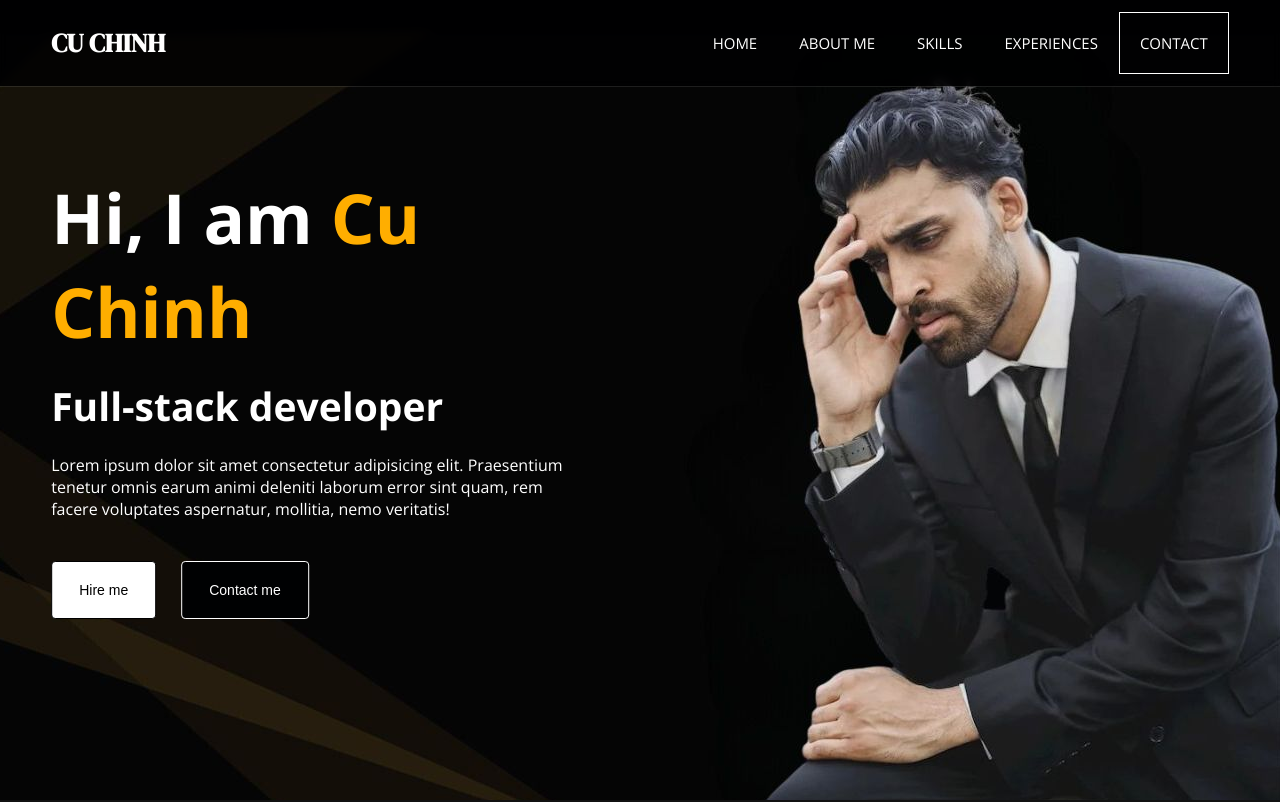
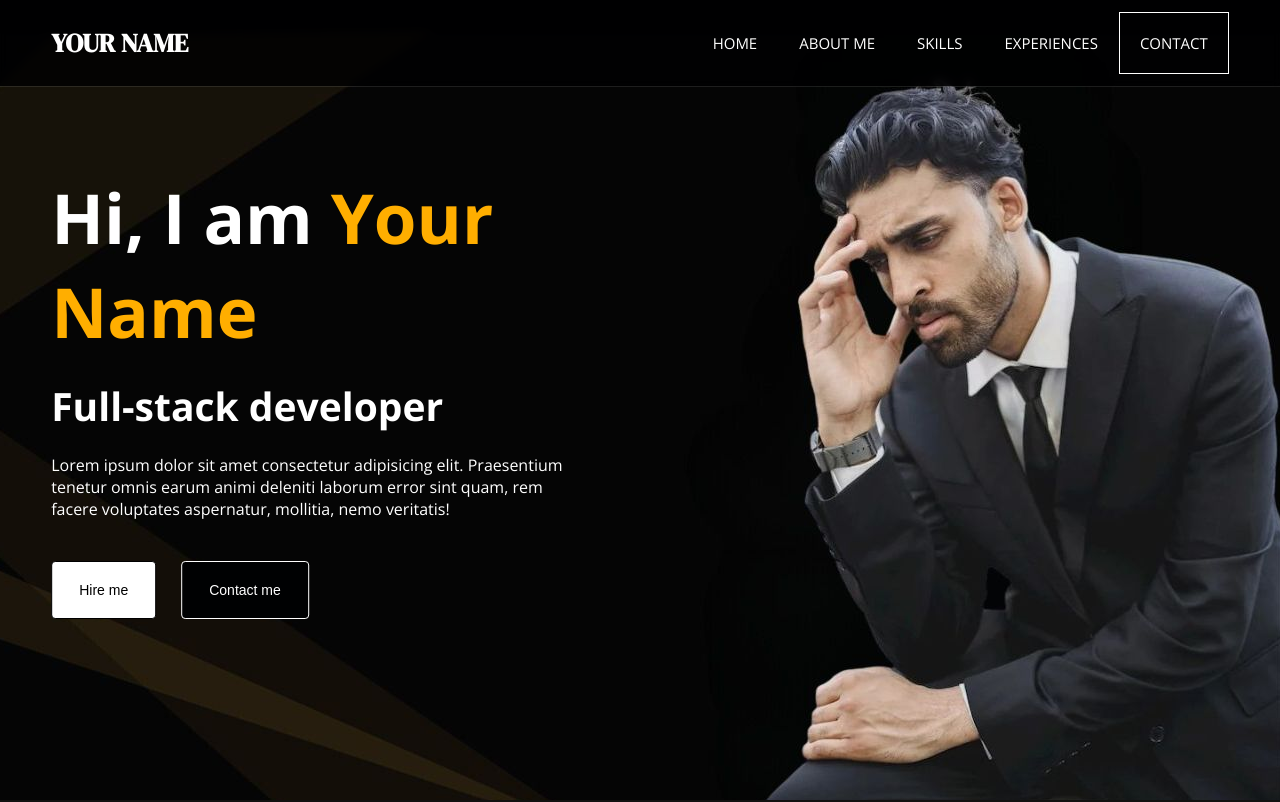
Before and after one commit to ChinCao/vectr-portfolio, a website: page index.html in a window 1280 px wide. Shown: the top 802 px of the page. Drawn offline with nearby package versions, Linux system fonts and the light colour scheme.

Commit message:
Update index.html

```diff
--- a/index.html
+++ b/index.html
@@ -13,7 +13,7 @@
     <header>
       <nav class="navigation">
         <div class="overlay"></div>
-        <h1 class="logo"><a href="#">Cu Chinh</a></h1>
+        <h1 class="logo"><a href="#">Your Name</a></h1>
         <div class="hamburger">
           <div class="bar"></div>
           <div class="bar"></div>
@@ -30,7 +30,7 @@
     </header>
     <section class="home" id="home">
       <div class="content">
-        <h1>Hi, I am <span>Cu Chinh</span></h1>
+        <h1>Hi, I am <span>Your Name</span></h1>
         <h2>Full-stack developer</h2>
         <p>
           Lorem ipsum dolor sit amet consectetur adipisicing elit. Praesentium
```
